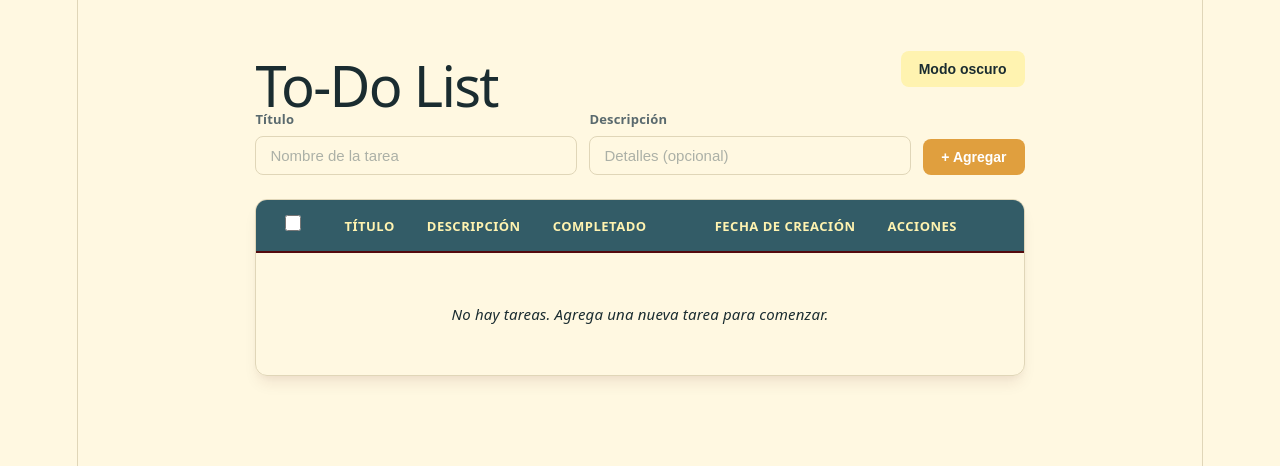
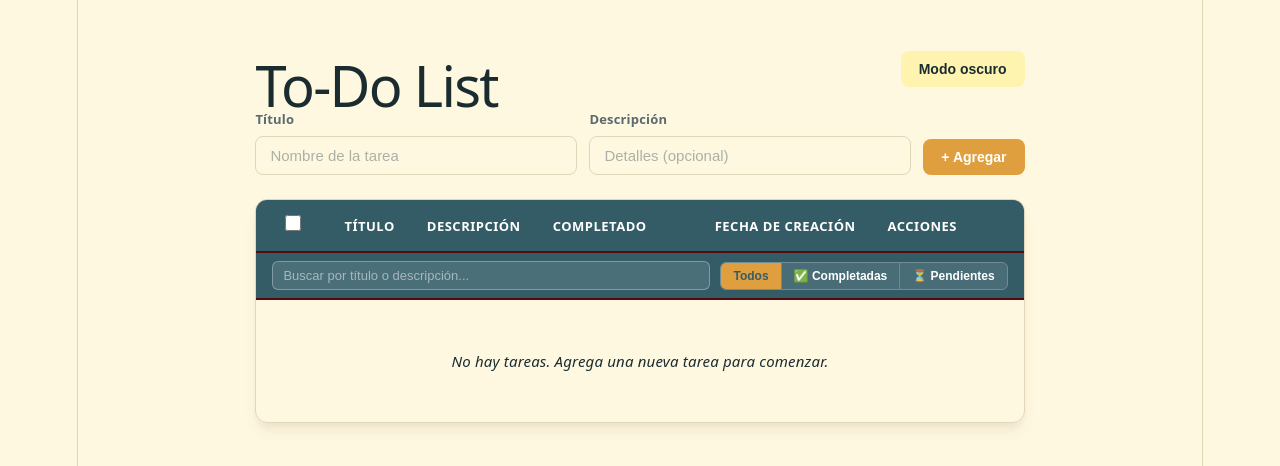
Before and after one commit to GerardoTsuchiya/Aplicaciones-Web, a React (Vite) app in the folder To-Do_APP-REACT/: page / in a window 1280 px wide. Shown: the top 466 px of the page. Built offline with nearby package versions, Linux system fonts and the light colour scheme.

Commit message:
feat: add search and status filter row to table header

```diff
--- a/To-Do_APP-REACT/src/App.css
+++ b/To-Do_APP-REACT/src/App.css
@@ -141,7 +141,7 @@
   padding: 12px 16px;
   font-size: 13px;
   font-weight: 600;
-  color: var(--custard);
+  color: #ffffff;
   text-align: left;
   text-transform: uppercase;
   letter-spacing: 0.5px;
@@ -253,6 +253,77 @@
   font-style: italic;
 }
 
+/* ── Filter row ── */
+.filtro-fila td {
+  padding: 8px 16px;
+  background: var(--slate);
+  border-bottom: 2px solid var(--cherry);
+}
+
+.filtro-controles {
+  display: flex;
+  align-items: center;
+  gap: 10px;
+}
+
+.filtro-input {
+  flex: 1;
+  padding: 6px 10px;
+  border-radius: 6px;
+  border: 1px solid rgba(255, 255, 255, 0.3);
+  background: rgba(255, 255, 255, 0.12);
+  color: #ffffff;
+  font-size: 13px;
+  transition: border-color 0.2s;
+}
+
+.filtro-input::placeholder {
+  color: rgba(255, 255, 255, 0.5);
+}
+
+.filtro-input:focus {
+  outline: none;
+  border-color: var(--accent);
+}
+
+.filtro-botones {
+  display: flex;
+  border-radius: 6px;
+  overflow: hidden;
+  border: 1px solid rgba(255, 255, 255, 0.3);
+  flex-shrink: 0;
+}
+
+.filtro-btn {
+  padding: 6px 12px;
+  border: none;
+  border-left: 1px solid rgba(255, 255, 255, 0.2);
+  background: rgba(255, 255, 255, 0.1);
+  color: #ffffff;
+  font-size: 12px;
+  font-weight: 600;
+  cursor: pointer;
+  transition: background 0.15s;
+}
+
+.filtro-btn:first-child {
+  border-left: none;
+}
+
+.filtro-btn:hover {
+  background: rgba(255, 255, 255, 0.22);
+}
+
+.filtro-btn-activo {
+  background: var(--accent);
+  color: var(--slate);
+}
+
+.filtro-btn-activo:hover {
+  background: var(--accent);
+  opacity: 0.9;
+}
+
 /* ── Responsive ── */
 @media (max-width: 720px) {
   .form-agregar {
--- a/To-Do_APP-REACT/src/App.tsx
+++ b/To-Do_APP-REACT/src/App.tsx
@@ -98,6 +98,30 @@ export default function App() {
               <th>Fecha de creación</th>
               <th className="col-acciones">Acciones</th>
             </tr>
+            <tr className="filtro-fila">
+              <td colSpan={6} className="filtro-celda">
+                <div className="filtro-controles">
+                  <input
+                    className="filtro-input"
+                    type="text"
+                    placeholder="Buscar por título o descripción..."
+                    value={busqueda}
+                    onChange={(e) => setBusqueda(e.target.value)}
+                  />
+                  <div className="filtro-botones">
+                    {(['todos', 'completadas', 'pendientes'] as const).map((opcion) => (
+                      <button
+                        key={opcion}
+                        className={`filtro-btn${filtroEstado === opcion ? ' filtro-btn-activo' : ''}`}
+                        onClick={() => setFiltroEstado(opcion)}
+                      >
+                        {opcion === 'todos' ? 'Todos' : opcion === 'completadas' ? '✅ Completadas' : '⏳ Pendientes'}
+                      </button>
+                    ))}
+                  </div>
+                </div>
+              </td>
+            </tr>
           </thead>
           <tbody>
             {tareasFiltradas.length === 0 ? (
```
